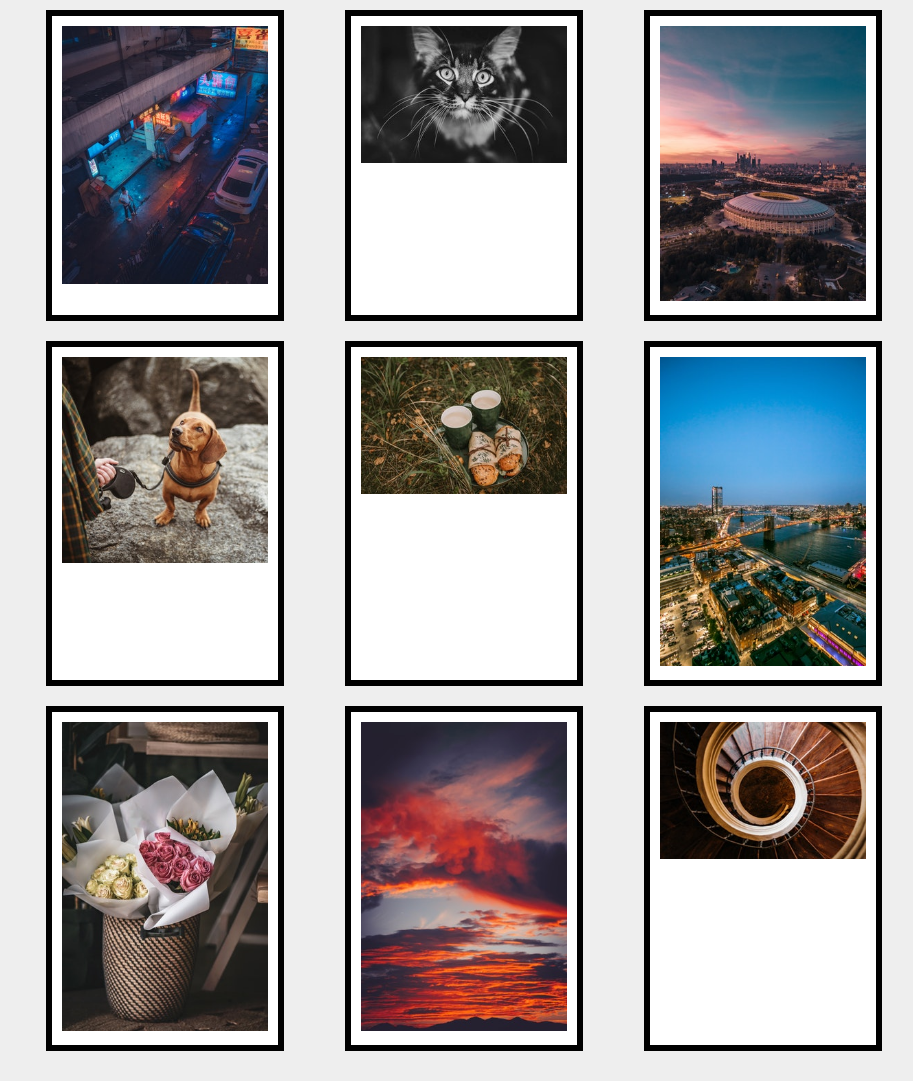
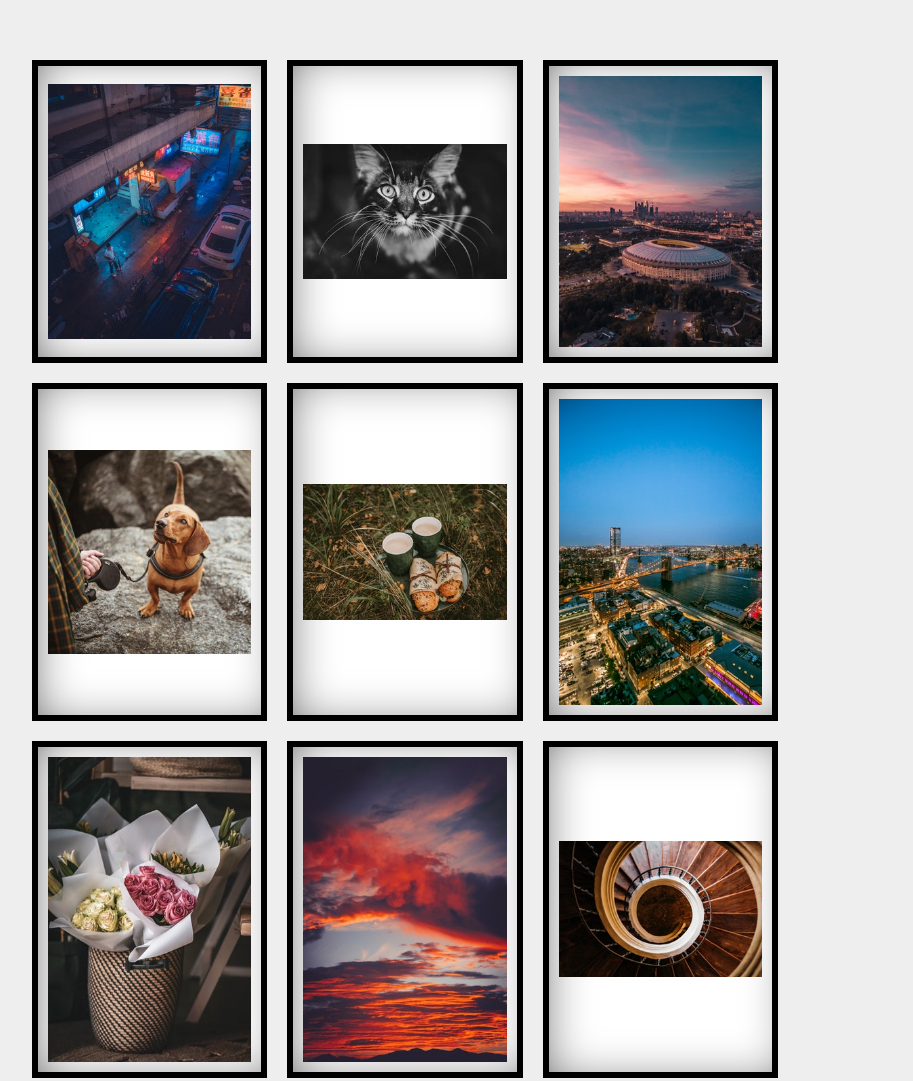
Before and after one commit to MargaritaMarinova/HTML-and-CSS, a plain HTML site: page 06. Flexbox-photo-gallery/index.html in a window 1280 px wide. Shown: the whole page, without its empty margins (176-1089 px from the left). Drawn offline with Linux system fonts and the light colour scheme.

Commit message:
Flexbox photo gallery

```diff
--- a/06. Flexbox-photo-gallery/styles.css
+++ b/06. Flexbox-photo-gallery/styles.css
@@ -1,14 +1,12 @@
 body {
     background: #eee;
-    max-width: 70%;
-    margin: auto;
 }
 
 .gallery {
     display:flex;
     flex-wrap: wrap;
-    justify-content: space-around;
-    flex-basis: 60%;
+    width: 70%;
+    margin: 50px auto;
 }
 
 article {
@@ -16,10 +14,14 @@ article {
     border: 6px solid black;
     padding: 10px;
     flex-basis:23%;
-    margin: 10px 0;
+    margin: 10px;
+    display:flex;
+    align-items: center;
+    box-shadow: inset 8px -1px 50px -16px rgba(0,0,0,0.66);
 }
 
-img {
-    max-width: 100%;
+article img {
+    width: 100%;
     height: auto;
+    align-items: center;
 }
```
